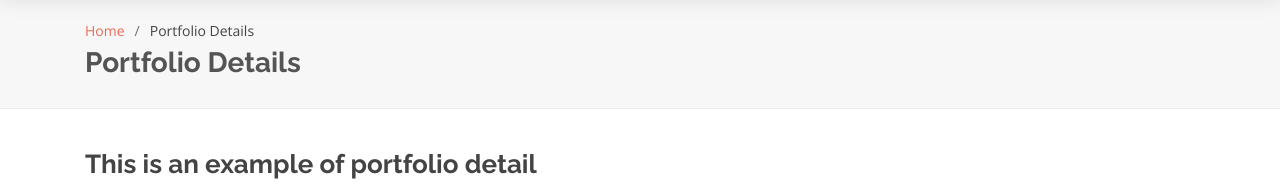
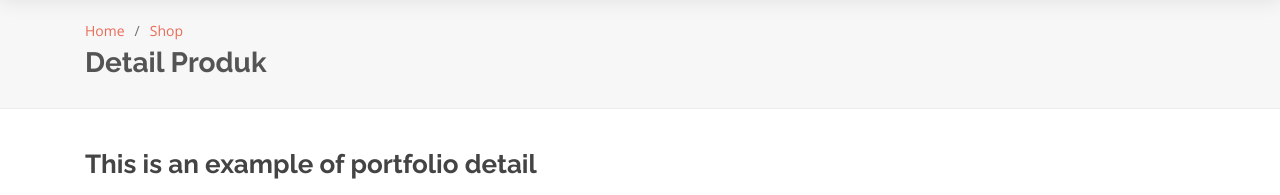
Before and after one commit to wrochcode/scsc, a CodeIgniter app: page /scsc/index.php/shop/detail in a window 1280 px wide. Shown: the part 111-306 px from the top of the page. Run offline with CodeIgniter, Linux system fonts and the light colour scheme; data comes from the database, SQL or seed files in the repository; some libraries are stand-ins or nearby versions.

Commit message:
editing code in shop and scripting a few code

```diff
--- a/application/controllers/Service.php
+++ b/application/controllers/Service.php
@@ -76,7 +76,7 @@ class service extends CI_Controller
         $data['services'] = $tempVar;
 
         // $data['indikator'] = "";
-        $data['link'] = "service";
+        $data['link'] = "Service";
 
         $data['active'] = 3;
         $data['dd'] = 2;
@@ -161,7 +161,7 @@ class service extends CI_Controller
         $data['services'] = $tempVar;
 
         // $data['indikator'] = "";
-        $data['link'] = "service";
+        $data['link'] = "Service";
 
         $data['active'] = 3;
         $data['dd'] = 2;
--- a/application/controllers/Shop.php
+++ b/application/controllers/Shop.php
@@ -87,7 +87,7 @@ class shop extends CI_Controller
         // var_dump($data['produk']);
         // end show data
 
-        $data['link'] = "shop";
+        $data['link'] = "Shop";
         $data['active'] = 4;
         $data['dd'] = 2;
         $data['dda'] = 0;
@@ -174,6 +174,7 @@ class shop extends CI_Controller
 
 
 
+        $data['link'] = "Shop";
         $data['active'] = 4;
         $data['dd'] = 2;
         $data['dda'] = 0;
--- a/application/views/layanan/details.php
+++ b/application/views/layanan/details.php
@@ -7,10 +7,10 @@
       <div class="container">
 
         <ol>
-          <li><a href="index.html">Home</a></li>
-          <li>Portfolio Details</li>
+          <li><a href="<?= base_url();?>">Home</a></li>
+          <li><a href="<?= base_url().strtolower($link);?>" ><?= $link;?></a></li>
         </ol>
-        <h2>Portfolio Details</h2>
+        <h2>Detail Produk</h2>
 
       </div>
     </section><!-- End Breadcrumbs -->
--- a/application/views/layanan/services.php
+++ b/application/views/layanan/services.php
@@ -8,7 +8,7 @@
 
         <ol>
           <li><a href="<?= base_url();?>">Home</a></li>
-          <li><a href="<?= base_url().$link;?>" ><?= $link;?></a></li>
+          <li><a href="<?= base_url().strtolower($link);?>" ><?= $link;?></a></li>
         </ol>
         <h2><?= $link;?></h2>
 
```
Also changed, not shown: application/views/layanan/shop.php (+6 -3 lines).
